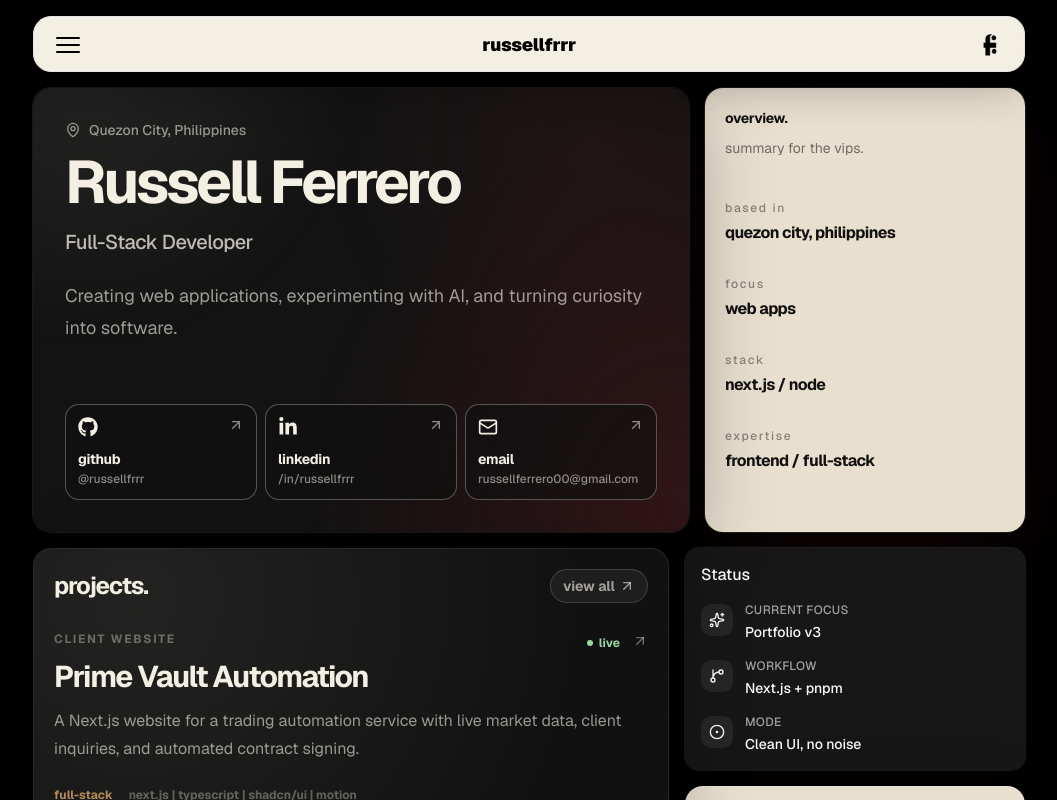
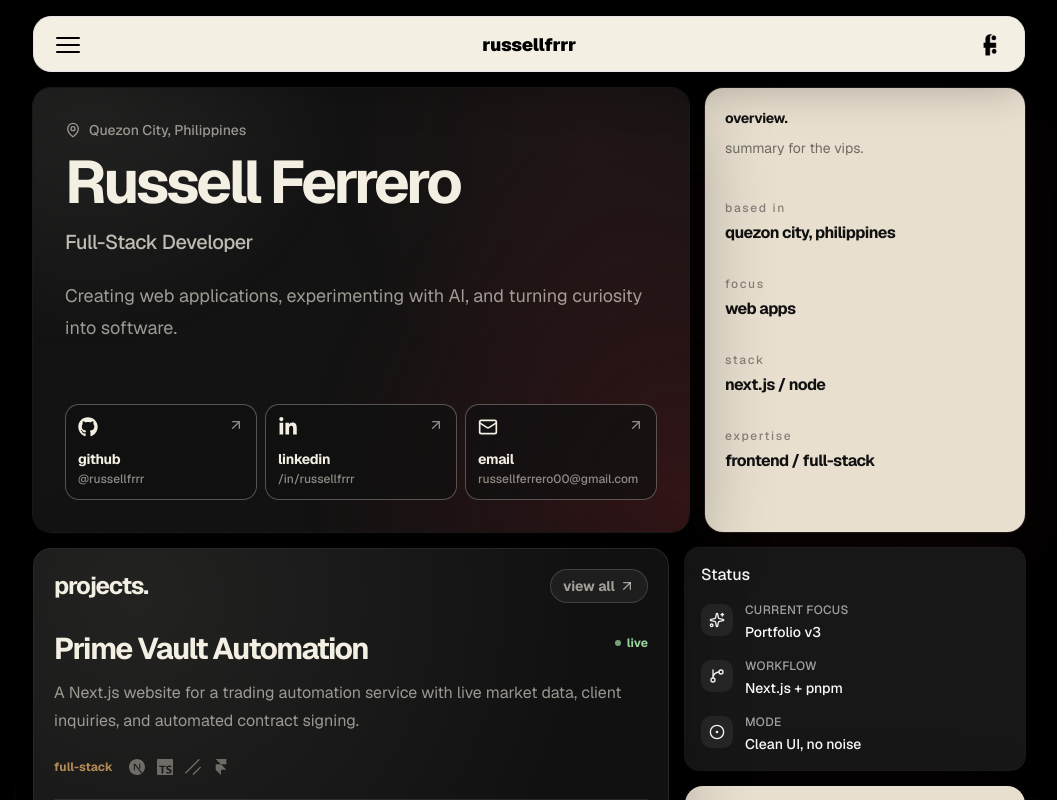
Before and after one commit to russellfrrr/portfolio-v3, a Next.js app: page / in a window 1280 px wide. Shown: the top 800 px of the page, without its empty margins (111-1168 px from the left). Built offline with nearby package versions, Linux system fonts and the light colour scheme.

Commit message:
feat: simplify projects presentation

```diff
--- a/src/app/globals.css
+++ b/src/app/globals.css
@@ -223,3 +223,14 @@ html[data-menu-open='true'] {
     transform: translate3d(-1.5%, -1%, 0) scale(1);
   }
 }
+
+@keyframes soft-blink {
+  0%,
+  100% {
+    opacity: 1;
+  }
+
+  50% {
+    opacity: 0;
+  }
+}
--- a/src/components/sections/projects-section.tsx
+++ b/src/components/sections/projects-section.tsx
@@ -1,10 +1,71 @@
 import { ArrowUpRight } from 'lucide-react';
+import type { IconType } from 'react-icons';
+import {
+  SiExpress,
+  SiFramer,
+  SiJavascript,
+  SiMongodb,
+  SiNextdotjs,
+  SiNodedotjs,
+  SiReact,
+  SiShadcnui,
+  SiTypescript,
+  SiVitest,
+} from 'react-icons/si';
 import { projects } from '@/lib/data';
 
 const statusStyles: Record<string, string> = {
-  live: 'text-[#9ad7a0] before:bg-[#9ad7a0]',
-  'in progress': 'text-[#d9a766] before:bg-[#d9a766]',
-  prototype: 'text-[#b9a7dd] before:bg-[#b9a7dd]',
+  live: 'text-[#9ad7a0]',
+  'in progress': 'text-[#d9a766]',
+  prototype: 'text-[#b9a7dd]',
+};
+
+const statusDots: Record<string, string> = {
+  live: 'animate-[soft-blink_1.8s_ease-in-out_infinite] bg-[#9ad7a0]',
+  'in progress': 'bg-[#d9a766]',
+  prototype: 'bg-[#b9a7dd]',
+};
+
+const stackIcons: Record<string, { icon?: IconType; label?: string }> = {
+  Express: {
+    icon: SiExpress,
+  },
+  JavaScript: {
+    icon: SiJavascript,
+  },
+  MERN: {
+    label: 'MERN',
+  },
+  MongoDB: {
+    icon: SiMongodb,
+  },
+  Motion: {
+    icon: SiFramer,
+  },
+  'Next.js': {
+    icon: SiNextdotjs,
+  },
+  'Node.js': {
+    icon: SiNodedotjs,
+  },
+  Qdrant: {
+    label: 'Q',
+  },
+  RAG: {
+    label: 'RAG',
+  },
+  React: {
+    icon: SiReact,
+  },
+  'shadcn/ui': {
+    icon: SiShadcnui,
+  },
+  TypeScript: {
+    icon: SiTypescript,
+  },
+  Vitest: {
+    icon: SiVitest,
+  },
 };
 
 export const ProjectsSection = () => {
@@ -32,38 +93,39 @@ export const ProjectsSection = () => {
       </div>
 
       <div className="relative z-10">
-        {projects.map((project, index) => (
-          <a
-            className="group block border-t border-[#f4efe3]/10 py-6 text-[#f4efe3] outline-none first:border-t-0 first:pt-3 last:pb-1 focus-visible:ring-2 focus-visible:ring-[#6f1d24]/35"
-            href={project.href}
+        {projects.map((project) => (
+          <article
+            className="border-t border-[#f4efe3]/10 py-6 text-[#f4efe3] first:border-t-0 first:pt-3 last:pb-1"
             key={project.name}
-            rel="noreferrer"
-            target="_blank"
           >
-            <div className={index === 0 ? '' : ''}>
+            <div>
               <div>
                 <div className="flex items-start justify-between gap-4">
                   <div>
-                    <p className="text-xs font-bold uppercase tracking-[0.14em] text-[#f4efe3]/36">
-                      {project.eyebrow}
-                    </p>
-
-                    <h3 className="mt-3 text-2xl font-bold tracking-[-0.05em] transition-colors group-hover:text-[#f4efe3] sm:text-3xl">
+                    <a
+                      className="text-2xl font-bold tracking-[-0.05em] text-[#f4efe3] outline-none transition-colors hover:text-[#d9a766] focus-visible:text-[#d9a766] sm:text-3xl"
+                      href={project.href}
+                      rel="noreferrer"
+                      target="_blank"
+                    >
                       {project.name}
-                    </h3>
+                    </a>
                   </div>
 
                   <div className="flex shrink-0 items-start gap-3">
                     <span
-                      className={`inline-flex items-center gap-1.5 pt-1 text-xs font-bold lowercase before:size-1.5 before:rounded-full ${
+                      className={`inline-flex items-center gap-1.5 pt-1 text-xs font-bold lowercase ${
                         statusStyles[project.status] ??
-                        'text-[#f4efe3]/55 before:bg-[#f4efe3]/55'
+                        'text-[#f4efe3]/55'
                       }`}
                     >
+                      <span
+                        className={`size-1.5 rounded-full ${
+                          statusDots[project.status] ?? 'bg-[#f4efe3]/55'
+                        }`}
+                      />
                       {project.status}
                     </span>
-
-                    <ArrowUpRight className="mt-0.5 size-4 text-[#f4efe3]/42 transition-transform group-hover:-translate-y-0.5 group-hover:translate-x-0.5 group-hover:text-[#f4efe3]" />
                   </div>
                 </div>
 
@@ -73,13 +135,32 @@ export const ProjectsSection = () => {
 
                 <div className="mt-6 flex flex-wrap items-center gap-x-4 gap-y-2 text-xs font-bold lowercase text-[#f4efe3]/42">
                   <p className="text-[#d9a766]/80">{project.role}</p>
-                  <p className="text-[#f4efe3]/34">
-                    {project.stack.join(' | ')}
-                  </p>
+                  <div className="flex flex-wrap items-center gap-3 text-[#f4efe3]/36">
+                    {project.stack.map((item) => {
+                      const stack = stackIcons[item];
+                      const Icon = stack?.icon;
+
+                      return (
+                        <span
+                          className="inline-flex items-center text-[#f4efe3]/38"
+                          key={item}
+                          title={item}
+                        >
+                          {Icon ? (
+                            <Icon aria-label={item} className="size-4" />
+                          ) : (
+                            <span className="text-[0.65rem] font-bold uppercase tracking-[0.08em]">
+                              {stack?.label ?? item}
+                            </span>
+                          )}
+                        </span>
+                      );
+                    })}
+                  </div>
                 </div>
               </div>
             </div>
-          </a>
+          </article>
         ))}
       </div>
     </section>
```
